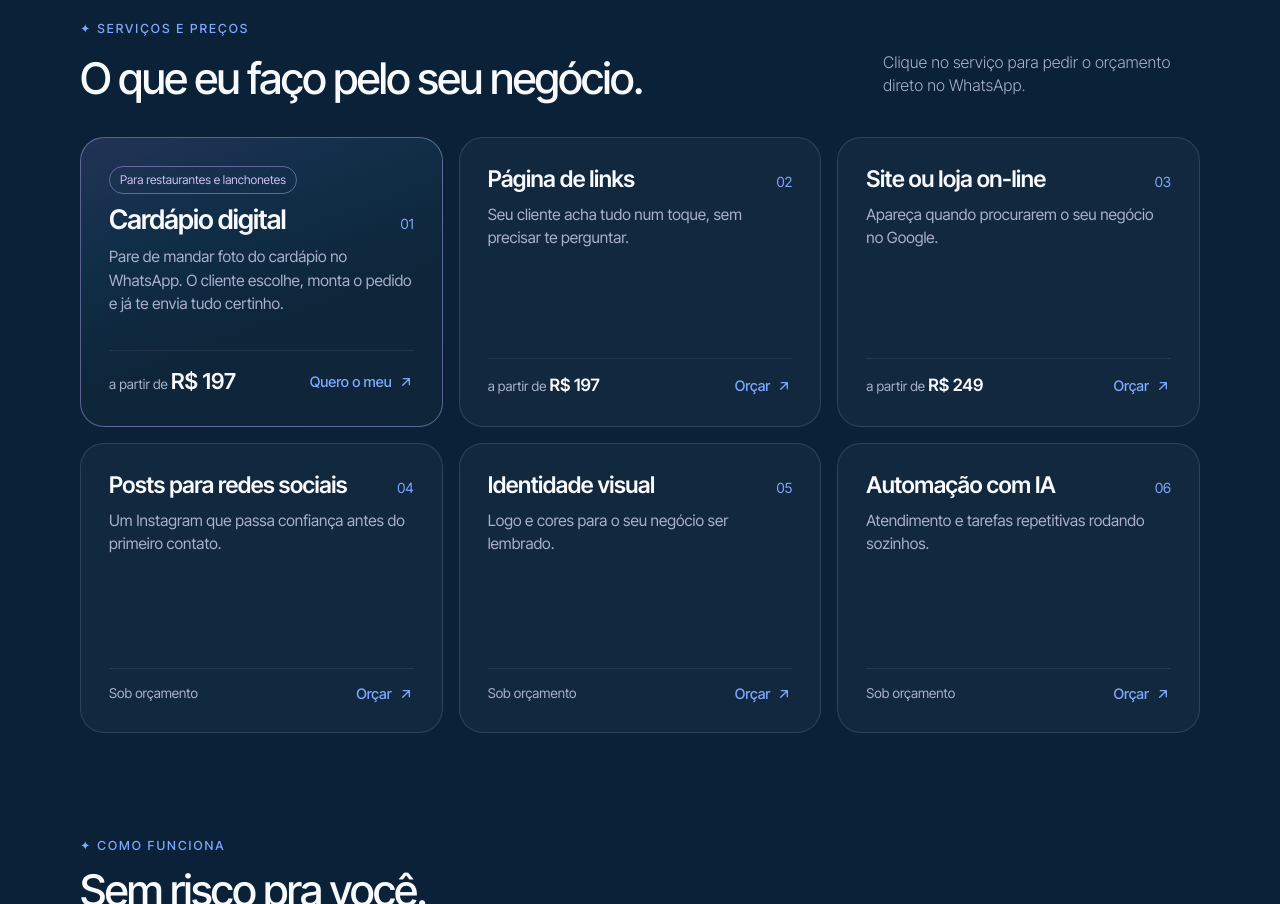
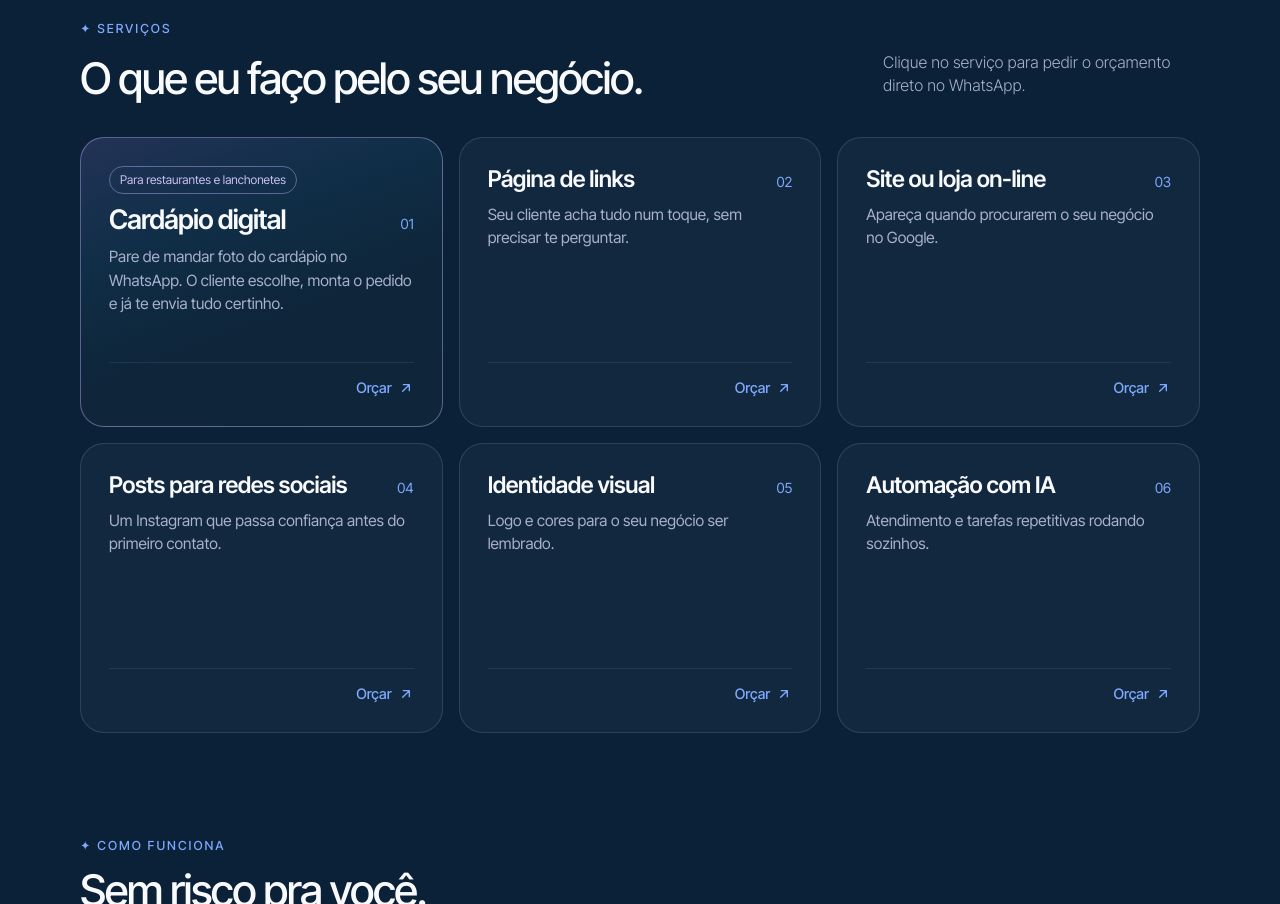
Before and after one commit to talliscarvalho/talliscarvalho.github.io, a plain HTML site: page bio/index.html in a window 1280 px wide. Shown: the part 691-1595 px from the top of the page. Drawn offline with Linux system fonts and the light colour scheme.

Commit message:
Bio: remove preços dos serviços, mantém apenas Orçar
Co-Authored-By: Claude Opus 5.5 <noreply@anthropic.com>
Claude-Session: https://claude.ai/code/session_01UiifhsjxpajiS5KqWbJRWk

```diff
--- a/bio/index.html
+++ b/bio/index.html
@@ -4,7 +4,7 @@
 <meta charset="UTF-8">
 <meta name="viewport" content="width=device-width, initial-scale=1">
 <title>Tallis do Carmo | Cardápio digital, sites e páginas de links em Tucano-BA</title>
-<meta name="description" content="Cardápio digital e página de links a partir de R$ 197, sites a partir de R$ 249. Identidade visual, posts e automação com IA para pequenos negócios de Tucano-BA e região.">
+<meta name="description" content="Cardápio digital, página de links, sites e lojas on-line, identidade visual, posts e automação com IA para pequenos negócios de Tucano-BA e região. Peça seu orçamento pelo WhatsApp.">
 <meta name="robots" content="index, follow">
 <link rel="canonical" href="https://tallisdocarmo.com.br/bio/">
 <meta property="og:type" content="website">
@@ -26,9 +26,9 @@
   "address": { "@type": "PostalAddress", "addressLocality": "Tucano", "addressRegion": "BA", "addressCountry": "BR" },
   "areaServed": ["Tucano", "Ribeira do Pombal", "Serrinha", "Feira de Santana"],
   "makesOffer": [
-    { "@type": "Offer", "itemOffered": { "@type": "Service", "name": "Cardápio digital" }, "priceSpecification": { "@type": "PriceSpecification", "minPrice": 197, "priceCurrency": "BRL" } },
-    { "@type": "Offer", "itemOffered": { "@type": "Service", "name": "Página de links" }, "priceSpecification": { "@type": "PriceSpecification", "minPrice": 197, "priceCurrency": "BRL" } },
-    { "@type": "Offer", "itemOffered": { "@type": "Service", "name": "Site ou loja on-line" }, "priceSpecification": { "@type": "PriceSpecification", "minPrice": 249, "priceCurrency": "BRL" } },
+    { "@type": "Offer", "itemOffered": { "@type": "Service", "name": "Cardápio digital" } },
+    { "@type": "Offer", "itemOffered": { "@type": "Service", "name": "Página de links" } },
+    { "@type": "Offer", "itemOffered": { "@type": "Service", "name": "Site ou loja on-line" } },
     { "@type": "Offer", "itemOffered": { "@type": "Service", "name": "Posts para redes sociais" } },
     { "@type": "Offer", "itemOffered": { "@type": "Service", "name": "Identidade visual" } },
     { "@type": "Offer", "itemOffered": { "@type": "Service", "name": "Automação com IA" } }
@@ -108,7 +108,7 @@
   .svc h3{font-size:21px;font-weight:600;letter-spacing:-.02em;line-height:1.15}
   .svc .num{font-size:14px;color:var(--blue)}
   .svc p{font-size:15.5px;color:var(--muted);line-height:1.5}
-  .svc .row2{display:flex;justify-content:space-between;align-items:center;gap:12px;margin-top:auto;padding-top:14px;border-top:1px solid var(--line-soft)}
+  .svc .row2{display:flex;justify-content:flex-end;align-items:center;gap:12px;margin-top:auto;padding-top:14px;border-top:1px solid var(--line-soft)}
   .svc .price{font-size:13.5px;color:var(--muted)}
   .svc .price b{color:var(--ink);font-weight:600;font-size:17px}
   .svc .go{display:inline-flex;align-items:center;gap:6px;font-size:14.5px;font-weight:500;color:var(--blue);transition:color .2s}
@@ -229,7 +229,7 @@
         <p class="lead">Cardápio digital, site, página de links, identidade visual, posts e automação com IA para pequenos negócios.</p>
         <div class="ctas">
           <a class="btn" data-wa="Olá, Tallis! Quero um orçamento." data-ev="hero">Pedir orçamento ↗</a>
-          <a class="sec" href="#servicos">Ver preços ↓</a>
+          <a class="sec" href="#servicos">Ver serviços ↓</a>
         </div>
         <p class="note">Tucano-BA · atendo Ribeira do Pombal, Serrinha, Feira de Santana e região</p>
       </div>
@@ -240,7 +240,7 @@
 
   <section class="block" id="servicos" aria-labelledby="t-servicos">
     <div class="container">
-      <p class="eyebrow">✦ Serviços e preços</p>
+      <p class="eyebrow">✦ Serviços</p>
       <div class="head">
         <h2 id="t-servicos">O que eu faço pelo seu negócio.</h2>
         <p class="lead">Clique no serviço para pedir o orçamento direto no WhatsApp.</p>
@@ -318,11 +318,11 @@
     } catch(e){}
   }
 
-  // [título, texto, preço ou null, nome do serviço na mensagem, destaque]
+  // [título, texto, (sem uso), nome do serviço na mensagem, destaque]
   var svcs = [
-    ["Cardápio digital", "Pare de mandar foto do cardápio no WhatsApp. O cliente escolhe, monta o pedido e já te envia tudo certinho.", "R$ 197", "cardápio digital interativo", true],
-    ["Página de links", "Seu cliente acha tudo num toque, sem precisar te perguntar.", "R$ 197", "página de links"],
-    ["Site ou loja on-line", "Apareça quando procurarem o seu negócio no Google.", "R$ 249", "landing page ou site"],
+    ["Cardápio digital", "Pare de mandar foto do cardápio no WhatsApp. O cliente escolhe, monta o pedido e já te envia tudo certinho.", null, "cardápio digital interativo", true],
+    ["Página de links", "Seu cliente acha tudo num toque, sem precisar te perguntar.", null, "página de links"],
+    ["Site ou loja on-line", "Apareça quando procurarem o seu negócio no Google.", null, "landing page ou site"],
     ["Posts para redes sociais", "Um Instagram que passa confiança antes do primeiro contato.", null, "design para mídias sociais"],
     ["Identidade visual", "Logo e cores para o seu negócio ser lembrado.", null, "identidade visual"],
     ["Automação com IA", "Atendimento e tarefas repetitivas rodando sozinhos.", null, "automação com IA"]
@@ -333,11 +333,10 @@
     a.className = "svc" + (s[4] ? " feat" : "");
     a.href = wa("Olá, Tallis! Quero um orçamento de " + s[3] + ".");
     a.target = "_blank"; a.rel = "noopener";
-    var price = s[2] ? "a partir de <b>" + s[2] + "</b>" : "Sob orçamento";
     a.innerHTML = (s[4] ? '<span class="badge">Para restaurantes e lanchonetes</span>' : "") +
       '<div class="row1"><h3>' + s[0] + '</h3><span class="num" aria-hidden="true">0' + (i + 1) + "</span></div>" +
       "<p>" + s[1] + "</p>" +
-      '<div class="row2"><span class="price">' + price + '</span><span class="go">' + (s[4] ? "Quero o meu" : "Orçar") + " " + arrow + "</span></div>";
+      '<div class="row2"><span class="go">Orçar ' + arrow + "</span></div>";
     a.addEventListener("click", function(){ track("whatsapp", "servico: " + s[0]); });
     list.appendChild(a);
   });
```
Also changed, not shown: llms.txt.
